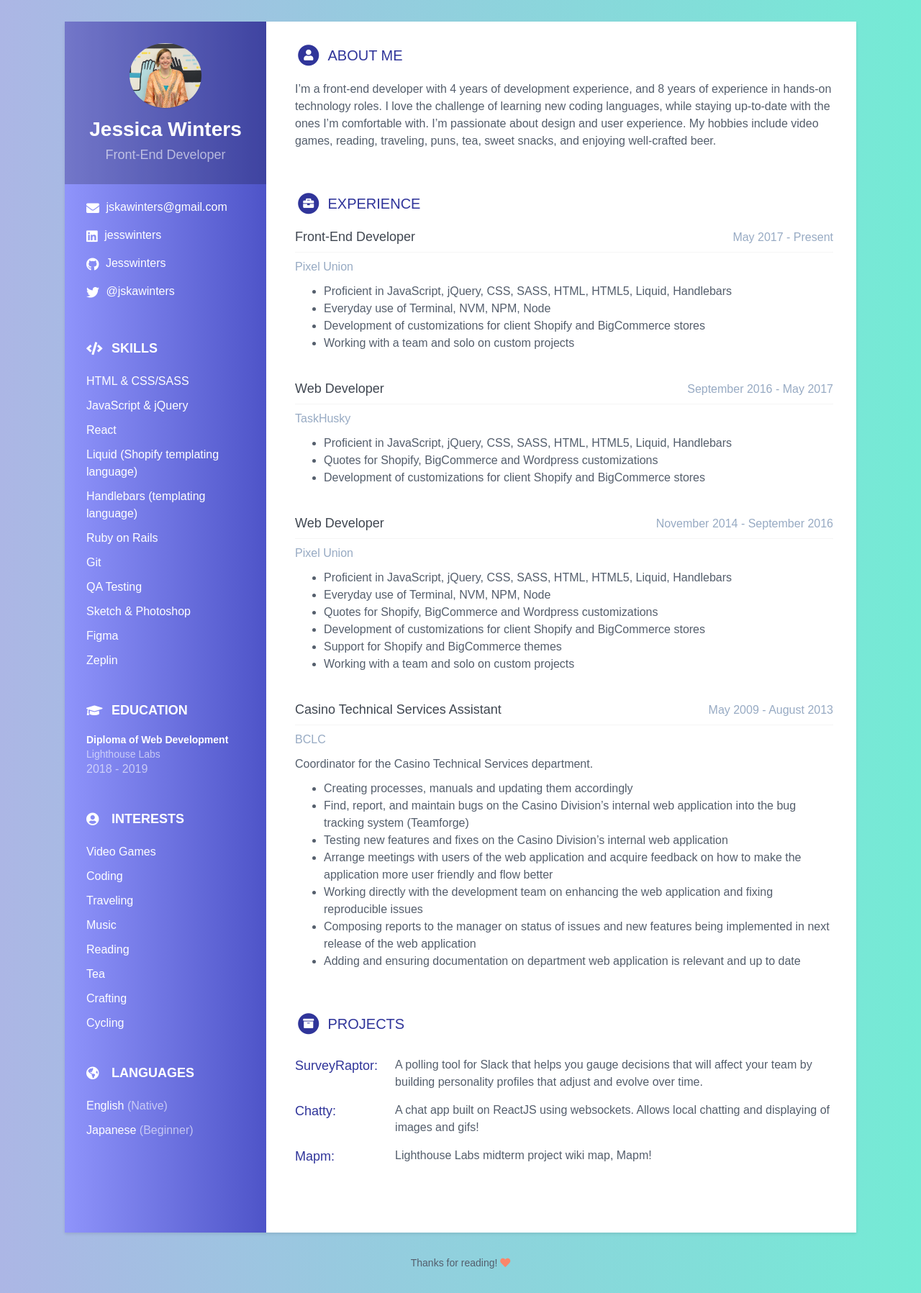
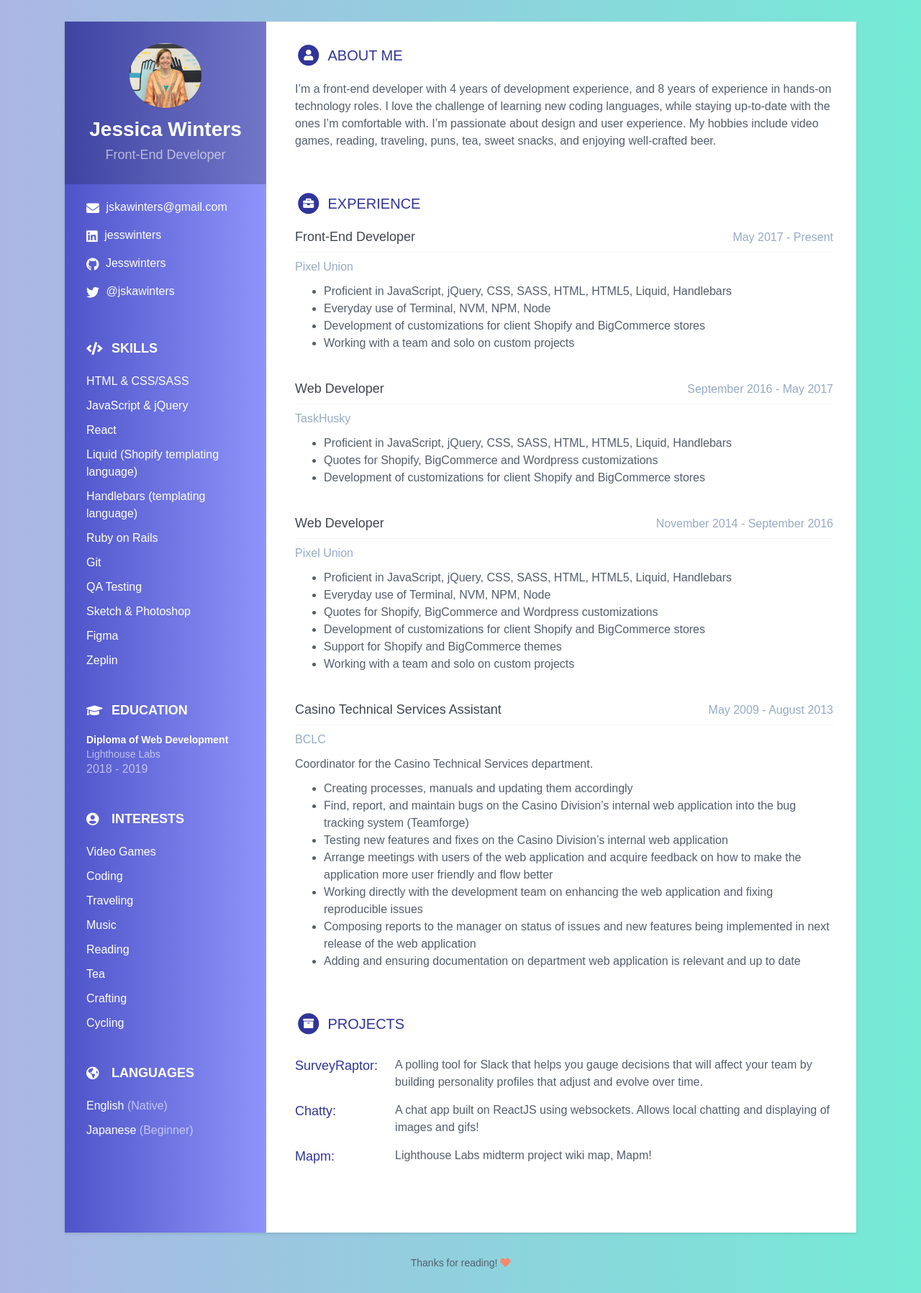
Before and after one commit to Jesswinters/Jesswinters.github.io, a Jekyll site: the page built from index.html, in a window 1280 px wide. Shown: the whole page at 72% size. Built offline with Jekyll 4.4.1, drawn with Linux system fonts in a browser that asks for light colours; nearby versions of some CDN libraries.

Commit message:
Switched sidebar background gradient

```diff
--- a/_sass/_base.scss
+++ b/_sass/_base.scss
@@ -73,7 +73,7 @@ p {
   height: 100%;
   min-height: 800px;
   color: #fff;
-  background: linear-gradient(to right, #8f94fb, #4e54c8);
+  background: linear-gradient(to right, #4e54c8, #8f94fb);
 
   a {
     color: #fff;
```
